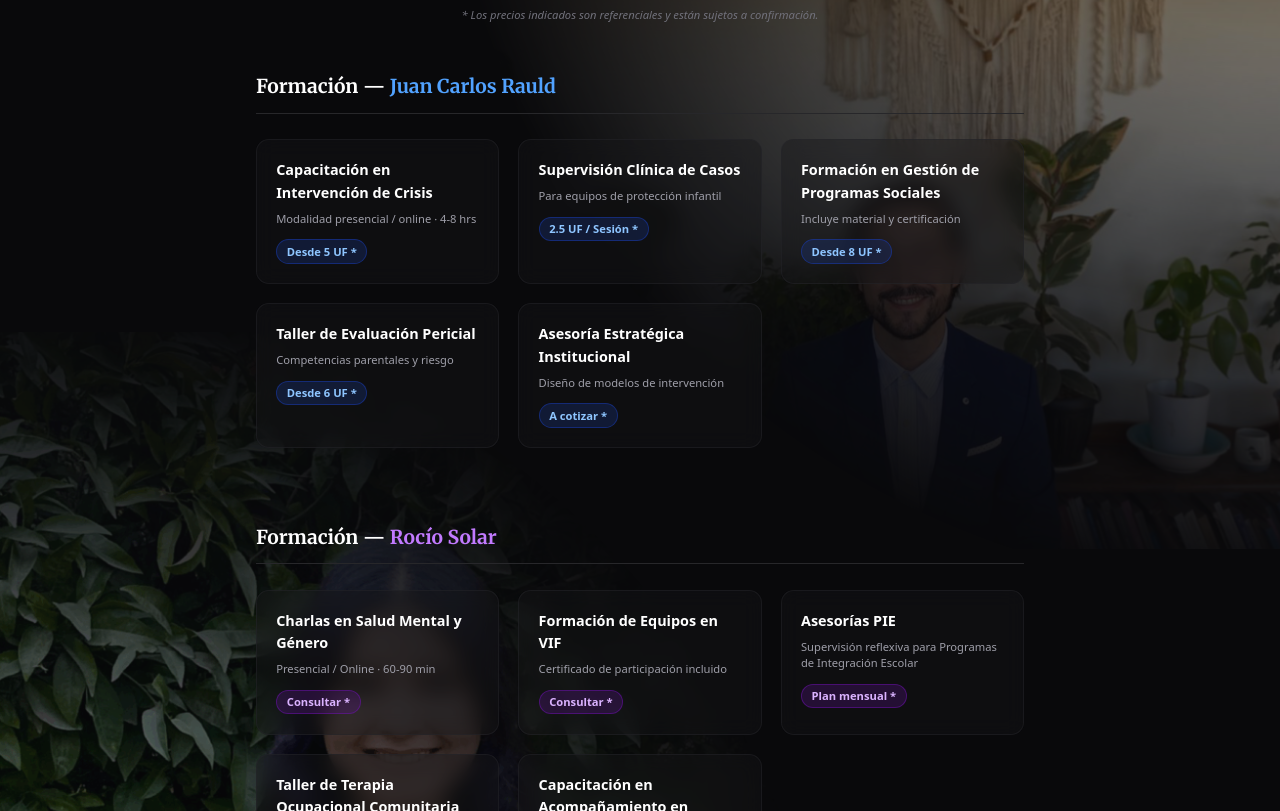
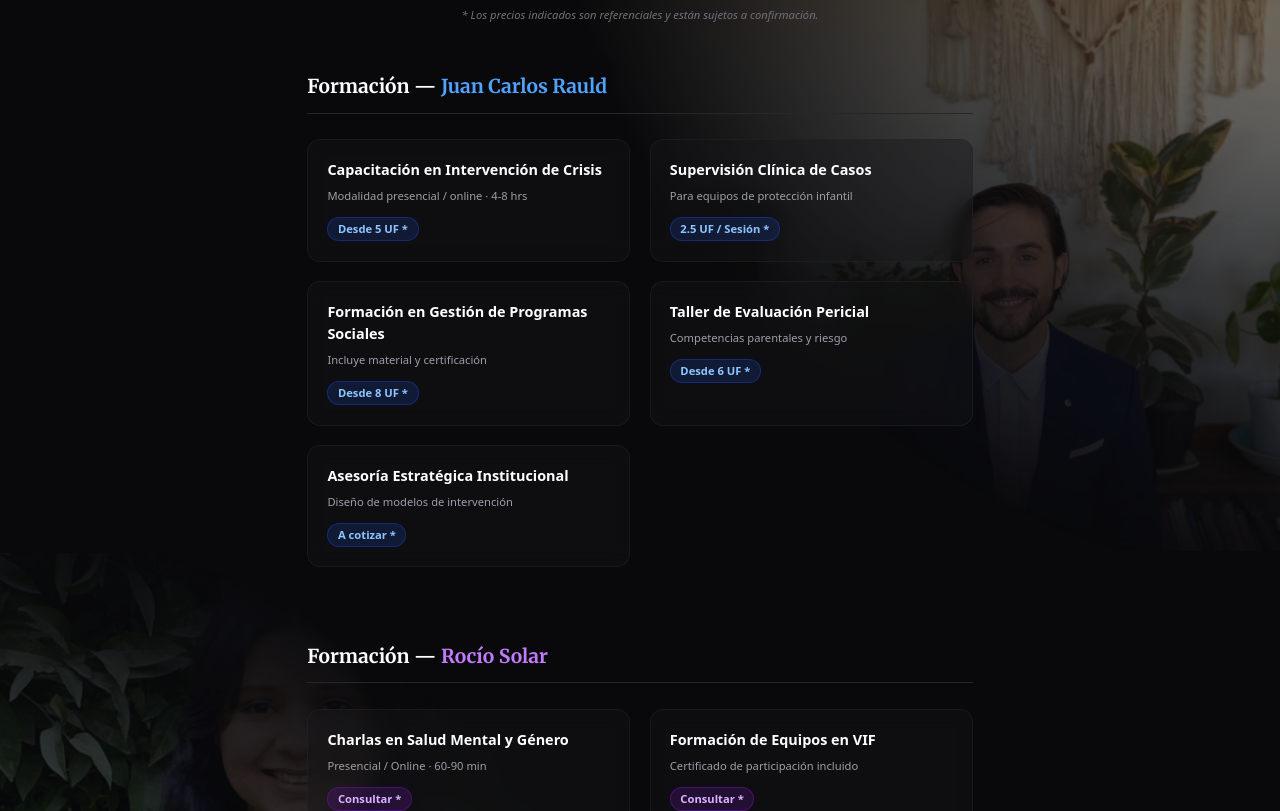
Before and after one commit to hh2fc24/centroreflexion, a Next.js app: page /servicios in a window 1280 px wide. Shown: the part 2489-3300 px from the top of the page. Built offline with nearby package versions, Linux system fonts and the light colour scheme.

Commit message:
style: narrow formacion cards to max-w-4xl and stretch portraits to screen edges to reveal faces

```diff
--- a/app/servicios/page.tsx
+++ b/app/servicios/page.tsx
@@ -311,24 +311,24 @@ export default function Services() {
             {/* C) Servicios de Formación */}
             < section ref={formacionRef} id="formacion" className="py-24 bg-zinc-950 relative overflow-hidden" >
                 {/* Widescreen Parallax Backgrounds */}
-                <motion.div style={{ y: yJuanCarlos }} className="absolute top-0 right-0 w-[500px] h-[500px] md:w-[700px] md:h-[700px] lg:w-[1000px] lg:h-[1000px] -z-0 opacity-[0.25] md:opacity-[0.35] lg:opacity-[0.45] pointer-events-none">
+                <motion.div style={{ y: yJuanCarlos }} className="absolute top-0 -right-8 md:-right-24 lg:-right-32 w-[500px] h-[500px] md:w-[700px] md:h-[700px] lg:w-[1000px] lg:h-[1000px] z-0 opacity-[0.25] md:opacity-[0.35] lg:opacity-[0.45] pointer-events-none">
                     <img
                         src="/images/juan_carlos_20260224.png"
                         alt=""
-                        className="w-full h-full object-cover object-top filter"
+                        className="w-full h-full object-cover object-right-top filter"
                         style={{ WebkitMaskImage: "radial-gradient(ellipse at top right, black 25%, transparent 75%)", maskImage: "radial-gradient(ellipse at top right, black 25%, transparent 75%)" }}
                     />
                 </motion.div>
-                <motion.div style={{ y: yRocio }} className="absolute bottom-0 left-0 w-[500px] h-[500px] md:w-[700px] md:h-[700px] lg:w-[1000px] lg:h-[1000px] -z-0 opacity-[0.25] md:opacity-[0.35] lg:opacity-[0.45] pointer-events-none">
+                <motion.div style={{ y: yRocio }} className="absolute bottom-0 -left-8 md:-left-24 lg:-left-32 w-[500px] h-[500px] md:w-[700px] md:h-[700px] lg:w-[1000px] lg:h-[1000px] z-0 opacity-[0.25] md:opacity-[0.35] lg:opacity-[0.45] pointer-events-none">
                     <img
                         src="/images/rocio_solar.png"
                         alt=""
-                        className="w-full h-full object-cover object-top filter"
+                        className="w-full h-full object-cover object-left-bottom filter"
                         style={{ WebkitMaskImage: "radial-gradient(ellipse at bottom left, black 25%, transparent 75%)", maskImage: "radial-gradient(ellipse at bottom left, black 25%, transparent 75%)" }}
                     />
                 </motion.div>
 
-                <div className="mx-auto max-w-5xl px-4 sm:px-6 lg:px-8 relative z-10">
+                <div className="mx-auto max-w-4xl px-4 sm:px-6 lg:px-8 relative z-10">
                     <div className="text-center mb-16">
                         <span className="inline-flex items-center rounded-full bg-zinc-800/50 border border-zinc-700 px-3 py-1 text-sm font-medium text-zinc-300 backdrop-blur-sm mb-4">Servicios</span>
                         <h2 className="text-3xl font-bold tracking-tight text-white sm:text-4xl mt-2 font-serif">Formación y Capacitación</h2>
@@ -346,7 +346,7 @@ export default function Services() {
                             <h3 className="text-2xl font-bold text-white mb-8 font-serif border-b border-zinc-800 pb-4">
                                 Formación — <span className="text-blue-400">Juan Carlos Rauld</span>
                             </h3>
-                            <div className="grid grid-cols-1 md:grid-cols-2 lg:grid-cols-3 gap-6">
+                            <div className="grid grid-cols-1 md:grid-cols-2 gap-6">
                                 {[
                                     { name: "Capacitación en Intervención de Crisis", price: "Desde 5 UF", detail: "Modalidad presencial / online · 4-8 hrs" },
                                     { name: "Supervisión Clínica de Casos", price: "2.5 UF / Sesión", detail: "Para equipos de protección infantil" },
@@ -369,7 +369,7 @@ export default function Services() {
                                 <h3 className="text-2xl font-bold text-white mb-8 font-serif border-b border-zinc-800 pb-4">
                                     Formación — <span className="text-purple-400">Rocío Solar</span>
                                 </h3>
-                                <div className="grid grid-cols-1 md:grid-cols-2 lg:grid-cols-3 gap-6">
+                                <div className="grid grid-cols-1 md:grid-cols-2 gap-6">
                                     {[
                                         { name: "Charlas en Salud Mental y Género", price: "Consultar", detail: "Presencial / Online · 60-90 min" },
                                         { name: "Formación de Equipos en VIF", price: "Consultar", detail: "Certificado de participación incluido" },
```
